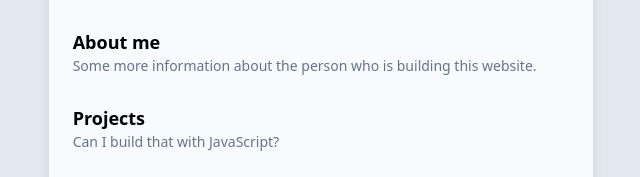
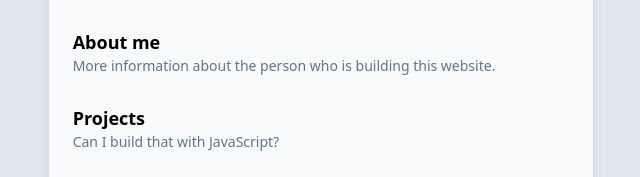
Before and after one commit to rodrigosaling/rodrigosaling.com, a Gatsby site: page / in a window 1280 px wide. Shown: the part 294-471 px from the top of the page, 319-959 px from the left. Built offline with nearby package versions, Linux system fonts and the light colour scheme; Gatsby itself is replaced by a stand-in of ours.

Commit message:
removing "some"

```diff
--- a/src/pages/index.tsx
+++ b/src/pages/index.tsx
@@ -29,7 +29,7 @@ const IndexPage: React.FC<PageProps> = () => {
                 >
                   <h2 className="text-lg font-bold">About me</h2>
                   <p className="text-slate-500 text-sm">
-                    Some more information about the person who is building this
+                    More information about the person who is building this
                     website.
                   </p>
                 </Link>
```
